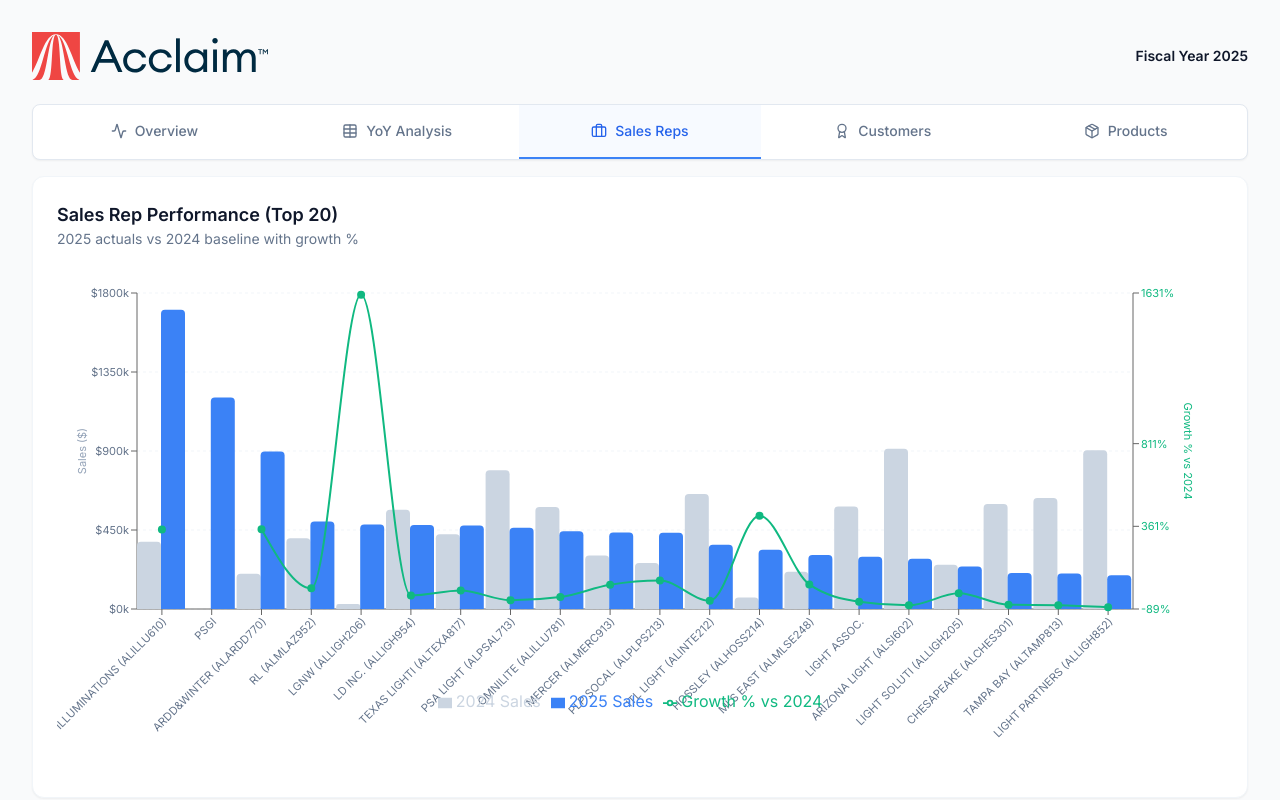
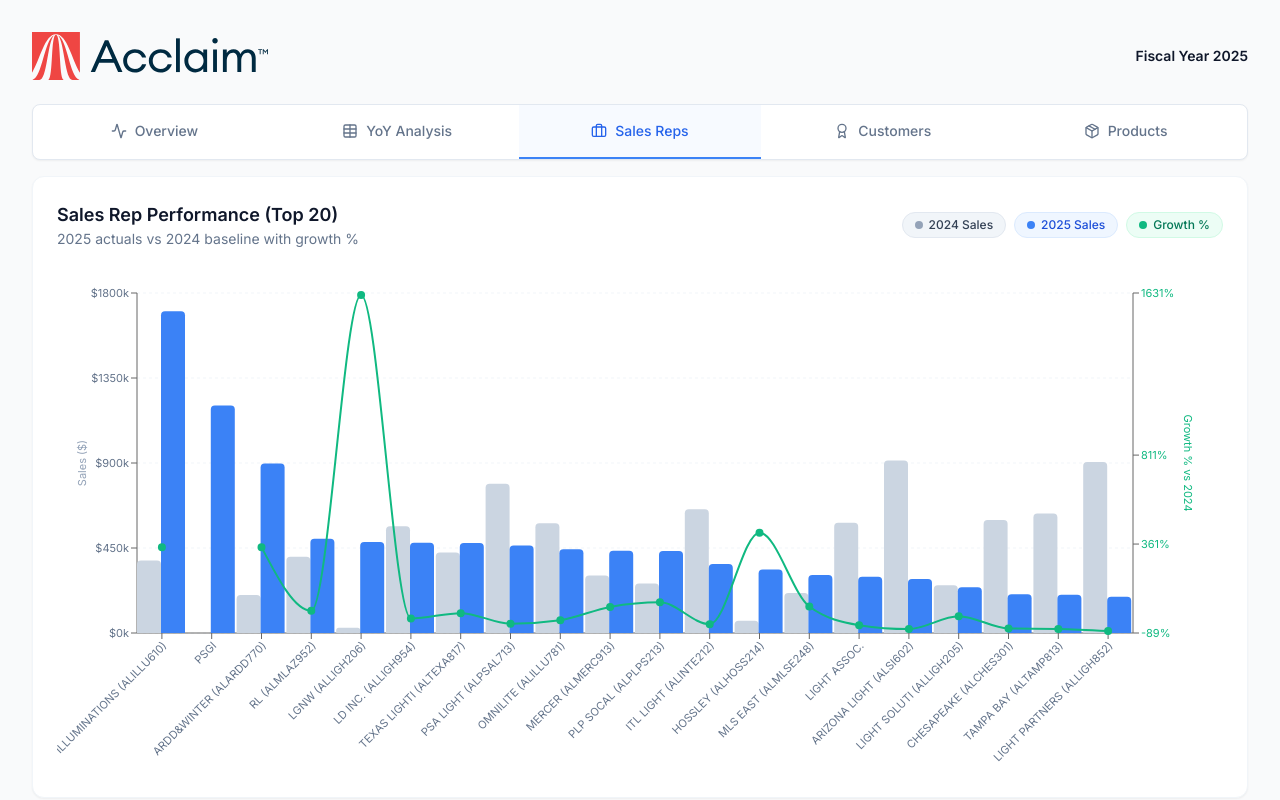
Before and after one commit to accalimlighting/GM-Dashboard, a React (Vite) app: page / in a window 1280 px wide. Both pictures are taken after a click on the button "Sales Reps". Shown: the top 800 px of the page. Built offline with nearby package versions, Linux system fonts and the light colour scheme.

Commit message:
Keep pill legend only; remove default chart legend

```diff
--- a/src/App.jsx
+++ b/src/App.jsx
@@ -1194,6 +1194,17 @@ const formatPercentWhole = (value) => {
                   <h3 className="text-lg font-semibold text-slate-900">Sales Rep Performance (Top 20)</h3>
                   <p className="text-slate-500 text-sm">2025 actuals vs 2024 baseline with growth %</p>
                 </div>
+                <div className="flex gap-2 flex-wrap">
+                  <div className="flex items-center gap-1.5 text-xs font-medium px-3 py-1 bg-slate-100 text-slate-700 rounded-full border border-slate-200">
+                    <div className="w-2 h-2 rounded-full bg-slate-400"></div> 2024 Sales
+                  </div>
+                  <div className="flex items-center gap-1.5 text-xs font-medium px-3 py-1 bg-blue-50 text-blue-700 rounded-full border border-blue-100">
+                    <div className="w-2 h-2 rounded-full bg-blue-500"></div> 2025 Sales
+                  </div>
+                  <div className="flex items-center gap-1.5 text-xs font-medium px-3 py-1 bg-emerald-50 text-emerald-700 rounded-full border border-emerald-100">
+                    <div className="w-2 h-2 rounded-full bg-emerald-500"></div> Growth %
+                  </div>
+                </div>
               </div>
               <div className="h-[320px] sm:h-[400px] lg:h-[500px] w-full">
                 <ResponsiveContainer width="100%" height="100%">
@@ -1245,7 +1256,6 @@ const formatPercentWhole = (value) => {
                         return [val, name];
                       }}
                     />
-                    <Legend />
                     <Bar yAxisId="left" dataKey="sales2024" name="2024 Sales" fill="#cbd5e1" radius={[4, 4, 0, 0]} barSize={24} />
                     <Bar yAxisId="left" dataKey="sales2025" name="2025 Sales" fill="#3B82F6" radius={[4, 4, 0, 0]} barSize={24} />
                     <Line yAxisId="right" type="monotone" dataKey="growthPct" name="Growth % vs 2024" stroke="#10B981" strokeWidth={2} dot={{ r: 3, fill: "#10B981" }} />
```
